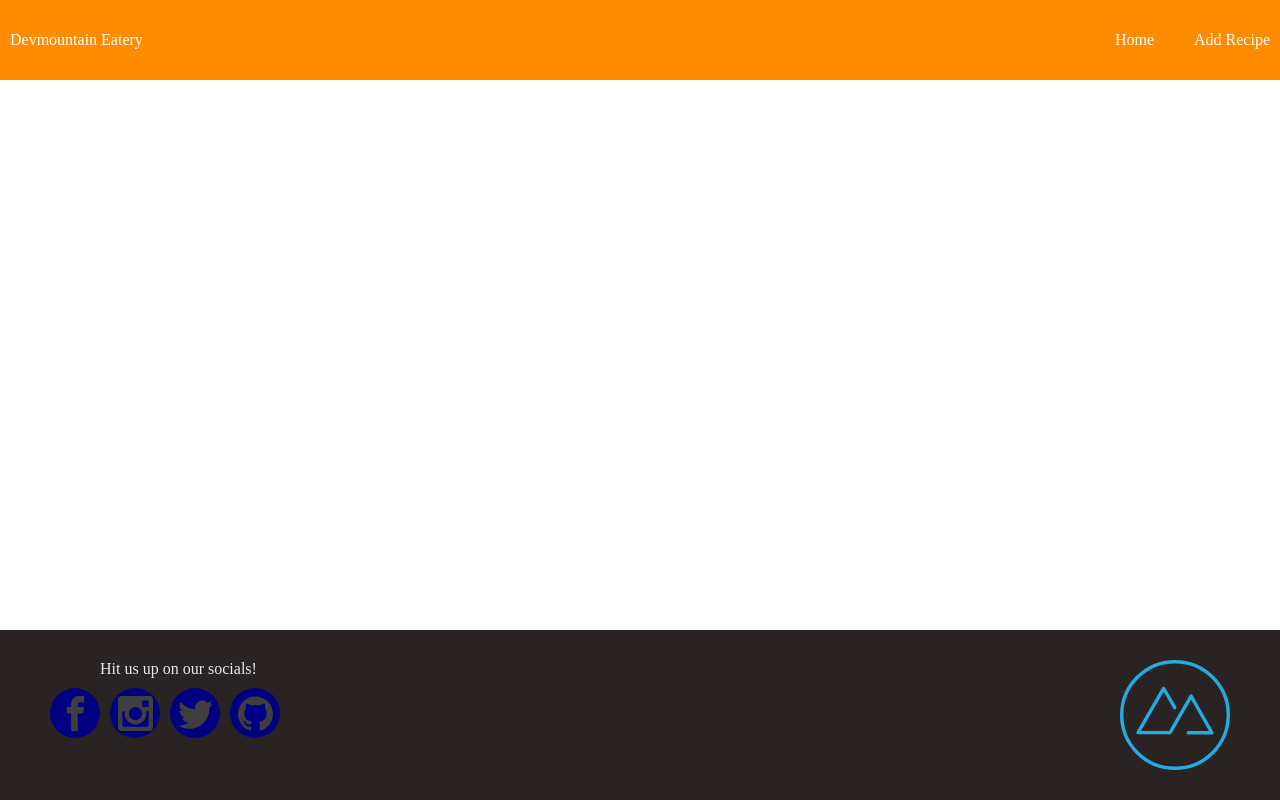
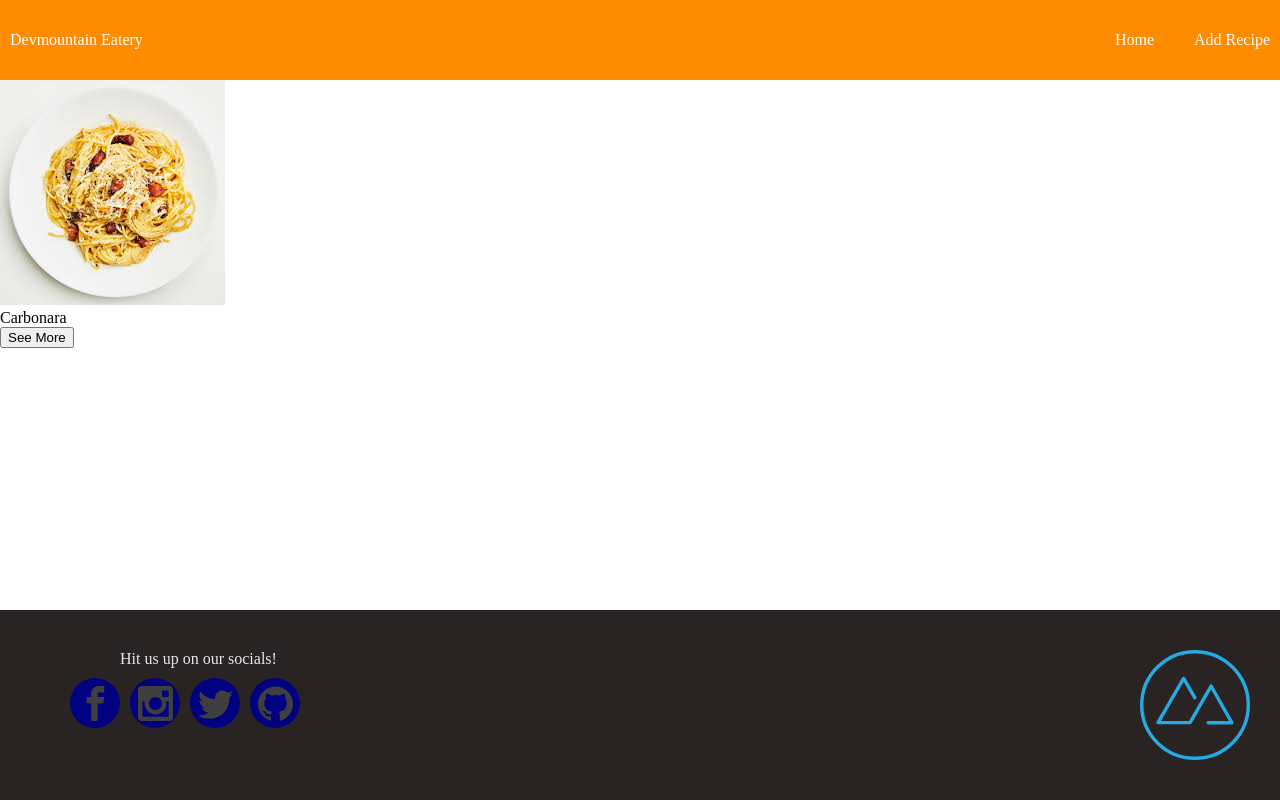
Before and after one commit to brajgon1/ReactUnit3, a React (Create React App) app in the folder starter/: page /recipe/3 in a window 1280 px wide. Built offline with nearby package versions, Linux system fonts and the light colour scheme.

Commit message:
need to figure out Footer issue

```diff
--- a/starter/src/App.js
+++ b/starter/src/App.js
@@ -5,6 +5,7 @@ import { Routes, Route } from "react-router-dom";
 import HomeScreen from "./components/homeComponents/HomeScreen";
 import NewRecipeScreen from "./components/newRecipeComponents/NewRecipeScreen";
 import DetailScreen from "./components/detailComponents/DetailScreen";
+import RecipeCard from "./components/RecipeCard";
 
 function App() {
   return (
@@ -15,6 +16,7 @@ function App() {
         <Route path="newRecipe" element={<NewRecipeScreen />} />
         <Route path="recipe/:id" element={<DetailScreen />} />
       </Routes>
+      <RecipeCard />
       <Footer />
     </div>
   );
--- a/starter/src/components/RecipeCard.jsx
+++ b/starter/src/components/RecipeCard.jsx
@@ -1,8 +1,9 @@
 import React from 'react'
+import CarbonaraPic from '../assets/carbonara.jpg';
 function RecipeCard() {
   return (
     <div className='recipe-card'>
-        <img src={} alt='RecipeCard' className='recipe-img'/>
+        <img src={CarbonaraPic} alt='RecipeCard' className='recipe-img'/>
         <div className='recipe-details'>
             <h2 className='name'>Carbonara</h2>
             <button className='view-btn'>See More</button>
--- a/starter/src/index.css
+++ b/starter/src/index.css
@@ -47,9 +47,11 @@ code {
   left: 0;
   bottom: 0;
   color: rgba(255, 255, 255, 0.897);
-  padding: 10px 0;
+  padding: 20px;
   display: flex;
   justify-content: space-between;
+  z-index: 1000;
+  /* display: none; */
 }
 
 .footer h5 {
```
Also changed, not shown: starter/src/assets/carbonara.jpg (added).
